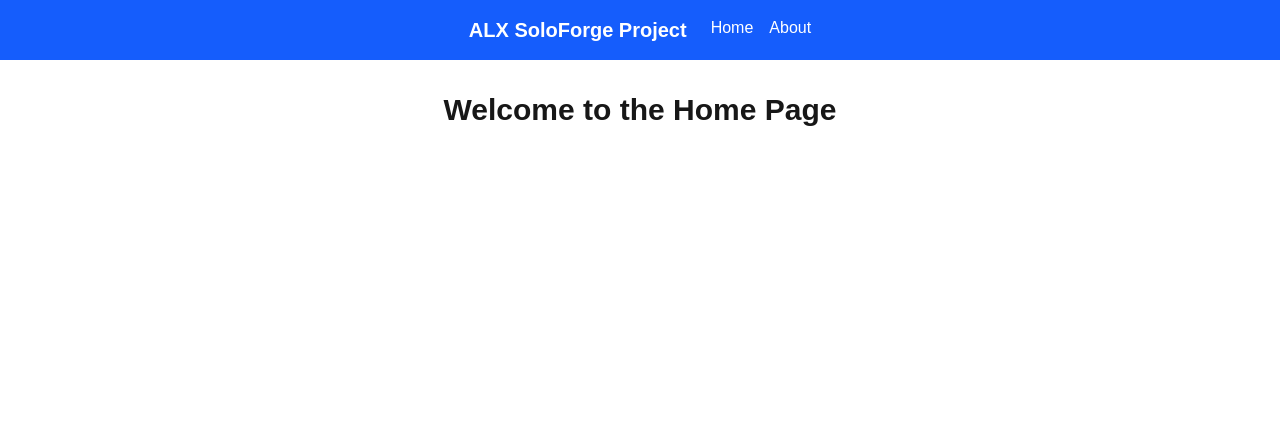
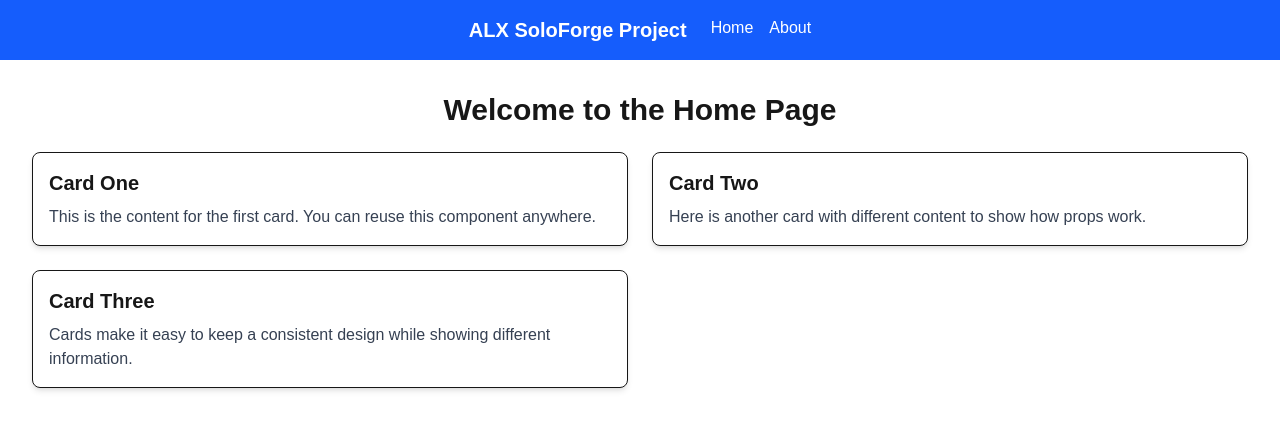
Before and after one commit to Hanan-3450/alx-project-0x02-setup, a Next.js app in the folder alx-project-0x02/: page /home in a window 1280 px wide. Shown: the top 430 px of the page. Built offline with nearby package versions, Linux system fonts and the light colour scheme.

Commit message:
Task 3: Add reusable Card component and use it in Home page

```diff
--- /dev/null
+++ b/alx-project-0x02/components/common/Card.tsx
@@ -0,0 +1,14 @@
+// alx-project-0x02/components/common/Card.tsx
+import React from "react";
+import { CardProps } from "@/interfaces";
+
+const Card: React.FC<CardProps> = ({ title, content }) => {
+  return (
+    <div className="border rounded-lg shadow-md p-4 bg-white">
+      <h2 className="text-xl font-bold mb-2">{title}</h2>
+      <p className="text-gray-700">{content}</p>
+    </div>
+  );
+};
+
+export default Card;
--- a/alx-project-0x02/interfaces/index.ts
+++ b/alx-project-0x02/interfaces/index.ts
@@ -3,3 +3,9 @@ export interface ExampleInterface {
   id: number;
   name: string;
 }
+
+
+export interface CardProps {
+  title: string;
+  content: string;
+}
--- a/alx-project-0x02/pages/home.tsx
+++ b/alx-project-0x02/pages/home.tsx
@@ -1,13 +1,31 @@
 // alx-project-0x02/pages/home.tsx
 import React from "react";
 import Header from "@/components/layout/Header";
+import Card from "@/components/common/Card";
 
 export default function HomePage() {
   return (
     <div>
       <Header />
-      <main className="p-8 text-center">
-        <h1 className="text-3xl font-bold">Welcome to the Home Page</h1>
+      <main className="p-8 space-y-4">
+        <h1 className="text-3xl font-bold text-center mb-6">
+          Welcome to the Home Page
+        </h1>
+
+        <div className="grid grid-cols-1 md:grid-cols-2 gap-6">
+          <Card
+            title="Card One"
+            content="This is the content for the first card. You can reuse this component anywhere."
+          />
+          <Card
+            title="Card Two"
+            content="Here is another card with different content to show how props work."
+          />
+          <Card
+            title="Card Three"
+            content="Cards make it easy to keep a consistent design while showing different information."
+          />
+        </div>
       </main>
     </div>
   );
```
